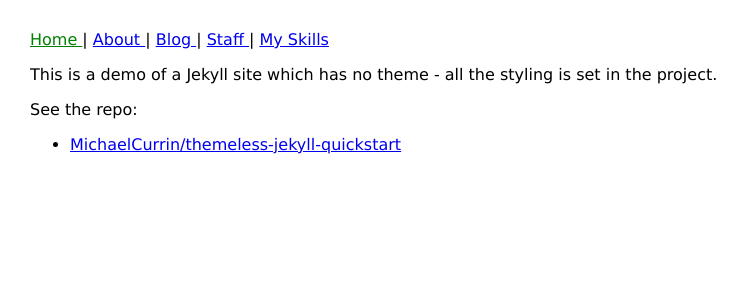
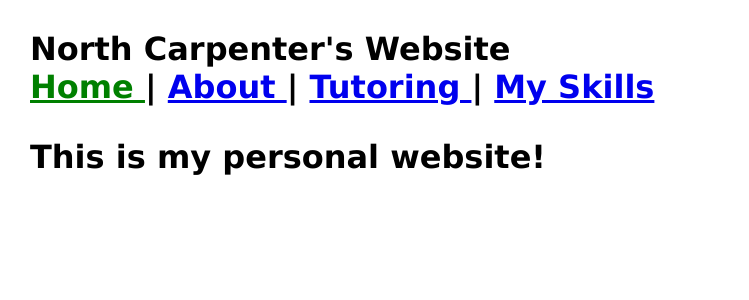
Before and after one commit to NorthCarpenter/NorthCarpenter.github.io, a Jekyll site: the page built from index.md, in a window 1280 px wide. Shown: the top 300 px of the page, without its empty margins (0-749 px from the left). Built offline with Jekyll 4.4.1, drawn with Linux system fonts in a browser that asks for light colours.

Commit message:
Small Edits and Tutoring

```diff
--- a/_data/navigation.yml
+++ b/_data/navigation.yml
@@ -10,9 +10,7 @@
   link: /
 - name: About
   link: /about.html
-- name: Blog
-  link: /blog.html
-- name: Staff
-  link: /staff.html
+- name: Tutoring
+  link: /Tutoring.html
 - name: My Skills
   link: /my-skills.html
--- a/_data/skills.yml
+++ b/_data/skills.yml
@@ -2,5 +2,7 @@
   link: https://python.org
 - name: Jekyll
   link: https://jekyllrb.com
-- name: NodeJS
-  link: https://nodejs.org
+- name: R
+  link: https://r-project.org
+- name: Python
+  link: https://python.org
--- a/_includes/navigation.html
+++ b/_includes/navigation.html
@@ -2,6 +2,13 @@
     Use the baseurl as a prefix for each link in the navigation data.
     Apply highlight formatting if the URL matches the current page.
 {% endcomment %}
+
+<body>
+    <h1>{{ item.name }}<h1>
+<div style="width:100%; margin-bottom: 0px">
+<span>
+<a href="/" style="text-decoration: none; color: black;"><b>North Carpenter's Website</b></a>
+</span>
 <nav>
     {%- for item in site.data.navigation %}
         <a href="{{ item.link | relative_url }}" {% if item.link == page.url %}class="current" {% endif %}>
@@ -10,3 +17,4 @@
         {% unless forloop.last %}<span> | </span>{% endunless %}
     {% endfor -%}
 </nav>
+</body>
--- a/index.md
+++ b/index.md
@@ -1,10 +1,6 @@
 ---
 layout: default
-title: Home
+title: North Carpenter
 ---
 
-This is a demo of a Jekyll site which has no theme - all the styling is set in the project.
-
-See the repo:
-
-- [MichaelCurrin/themeless-jekyll-quickstart](https://github.com/MichaelCurrin/themeless-jekyll-quickstart/)
+This is my personal website!
```
Also changed, not shown: Tutoring.html (added, +13 -0 lines), _authors/jill.md (deleted, +0 -6 lines), _authors/ted.md (deleted, +0 -6 lines), staff.html (deleted, +0 -29 lines), images/Tutoring Pic.jpg (added).
